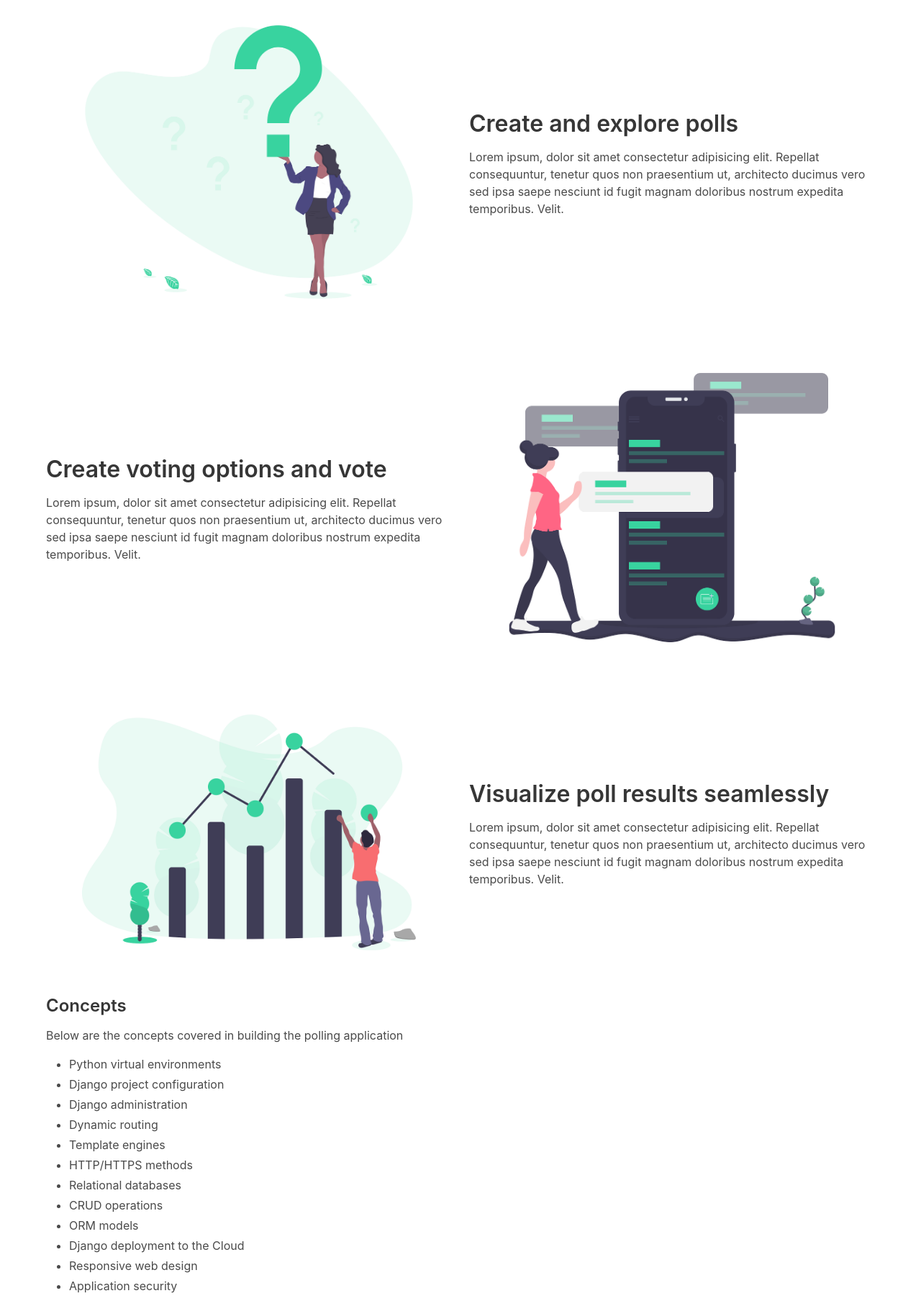
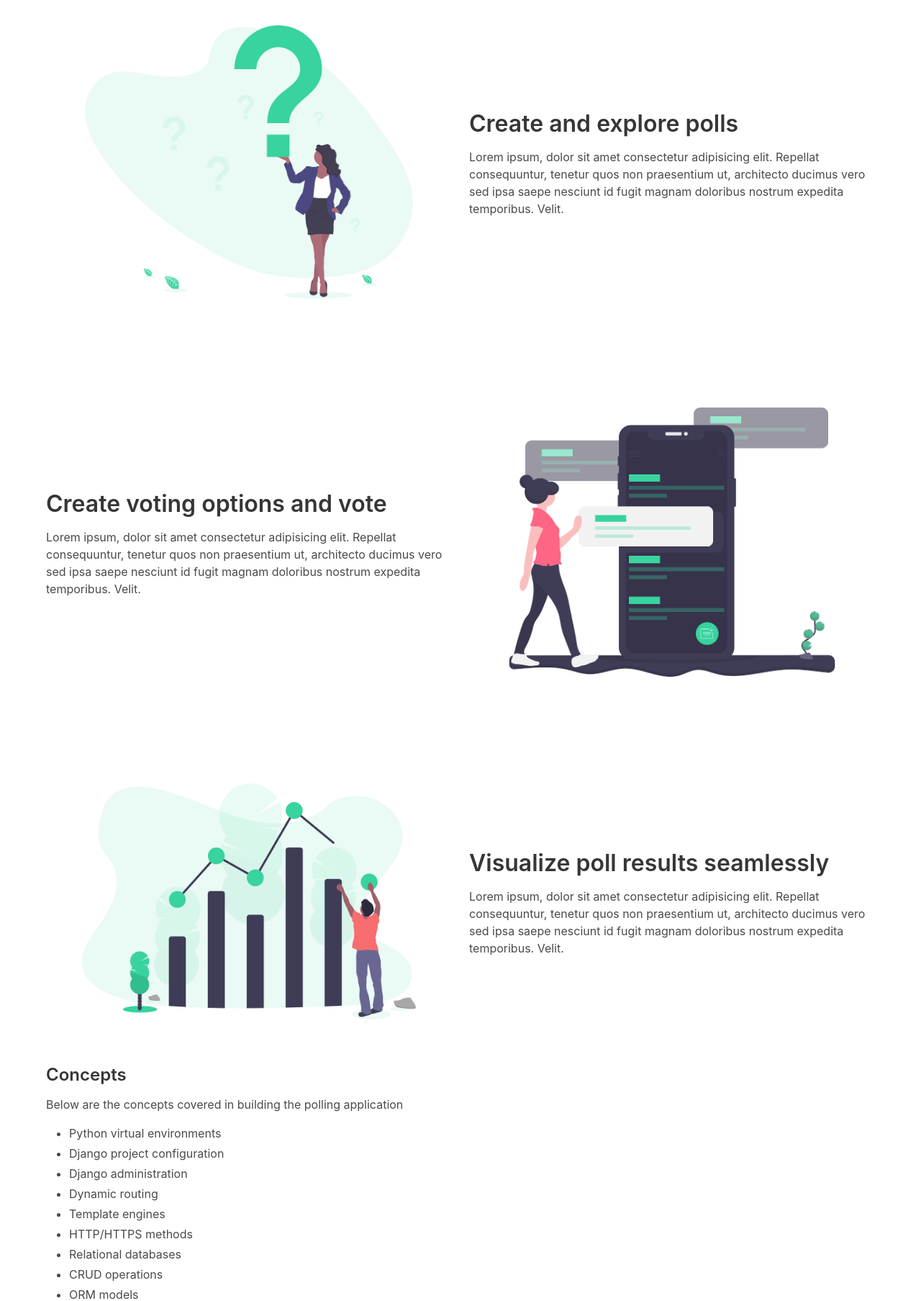
Before and after one commit to danielc92/django-docs-tutorial, a Django app: page / in a window 1280 px wide. Shown: the part 549-2356 px from the top of the page at 72% size. Run offline with Django 3.2, Linux system fonts and the light colour scheme; parts of the project's set-up code (start-up, migrations or seed data) failed here and were passed over; some libraries are stand-ins or nearby versions.

Commit message:
Added margin to feature columns

```diff
--- a/templates/index.html
+++ b/templates/index.html
@@ -43,7 +43,7 @@
 			</div>
 		</article>
 
-		<article class="columns is-vcentered">
+		<article class="columns is-vcentered" style="margin-top: 3rem;">
 
 				<div class="column">
 					<div class="content">
@@ -57,7 +57,7 @@
 				</div>
 			</article>
 
-			<article class="columns is-vcentered">
+			<article class="columns is-vcentered" style="margin-top: 3rem;">
 					<div class="column">
 							<img src="{% static 'undraw_visual_data_b1wx.png' %}" alt="">
 					</div>
@@ -70,8 +70,6 @@
 				</article>
 
 		<section class="content">
-
-
 
 			<h3>Concepts</h3>
 			<p>Below are the concepts covered in building the polling application</p>
```
